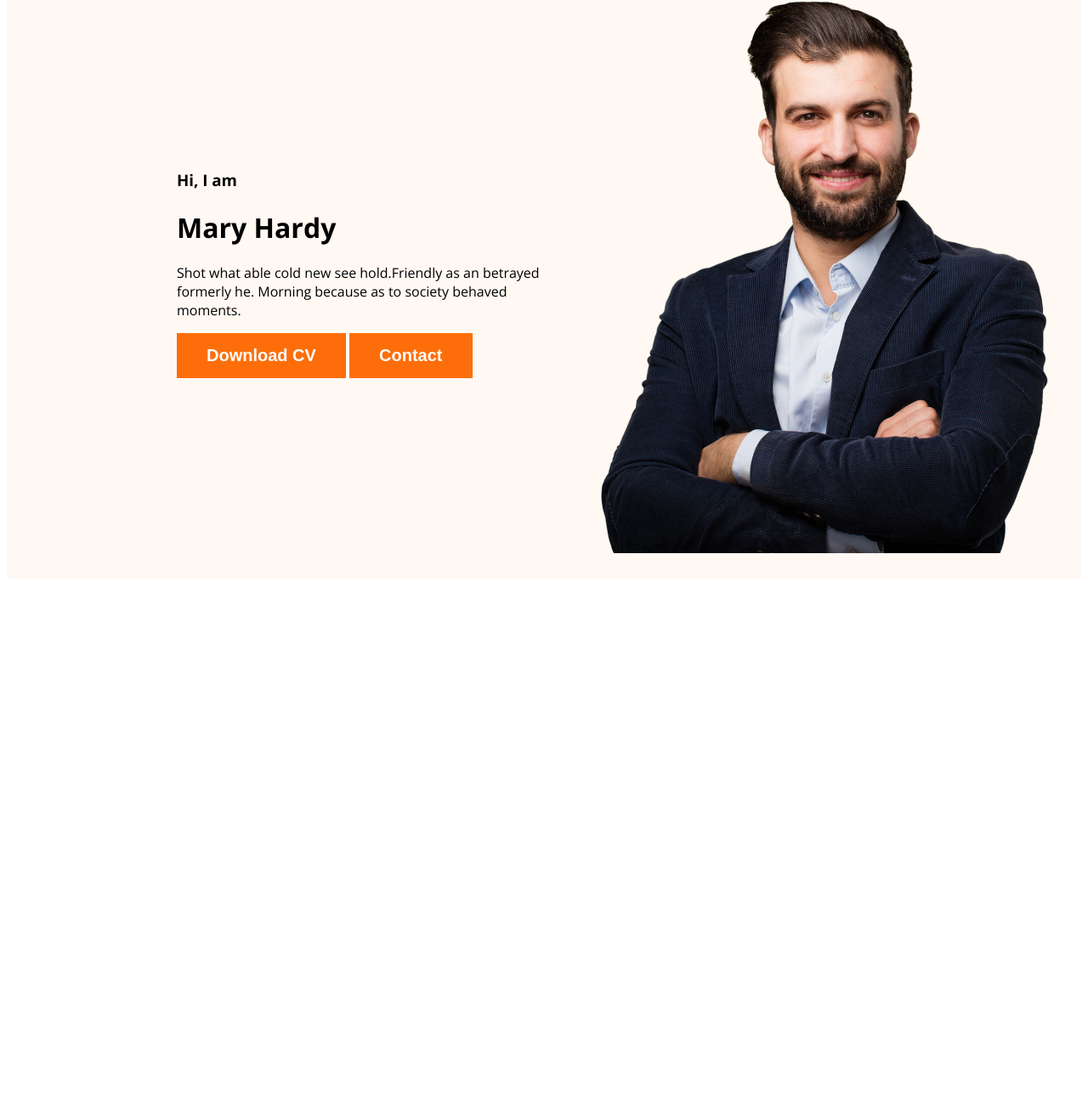
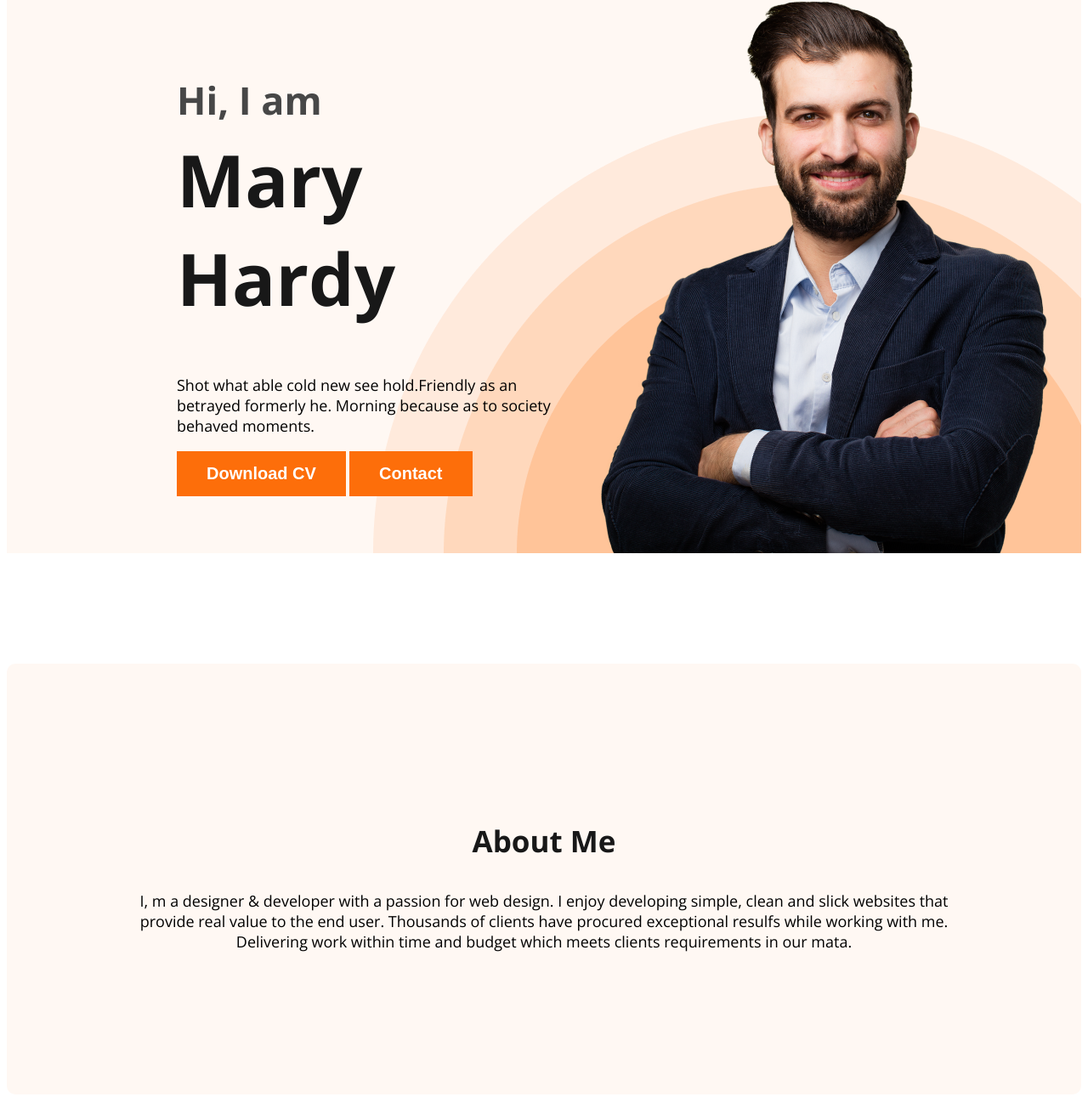
Before and after one commit to AbdulAzizChyMustakim/web-developer-portfolio, a plain HTML site: page index.html in a window 1280 px wide. Shown: the part 214-1505 px from the top of the page at 85% size. Before the commit the page ends 903 px from the top, so only its background shows below. Drawn offline with nearby package versions, Linux system fonts and the light colour scheme.

Commit message:
about section created

```diff
--- a/index.html
+++ b/index.html
@@ -27,7 +27,7 @@
             <div class="banner-content">
                 <h3 class="banner-greeting">Hi, I  am</h3>
                 <h1 class="banner-title">Mary Hardy</h1>
-                <p>Shot what able cold new see hold.Friendly as an betrayed formerly he. Morning because as to society behaved moments.</p>
+                <p class="banner-description">Shot what able cold new see hold.Friendly as an betrayed formerly he. Morning because as to society behaved moments.</p>
                 <button class="btn-primary">Download CV</button>
                 <button class="btn-primary">Contact</button>
             </div>
@@ -36,7 +36,10 @@
 
     </header>
     <main>
-
+        <section class="about">
+            <h3 class="section-title">About Me</h3>
+            <p class="section-description">I, m a designer & developer with a passion for web design. I enjoy developing simple, clean and slick websites that provide real value to the end user. Thousands of clients have procured exceptional resulfs while working with me. Delivering work within time and budget which meets clients requirements in our mata.</p>
+        </section>
 
     </main>
     <footer>
--- a/styles/web portfolio styles.css
+++ b/styles/web portfolio styles.css
@@ -16,6 +16,20 @@ body{
     border : 0px
 }
 
+.section-title{
+    color: #181818;
+    text-align: center;
+    font-size: 35px;
+    font-weight: 700;
+}
+
+.section-description{
+    color: #757575);
+    text-align: center;
+    font-family: Open Sans;
+    font-size: 18px;
+    font-weight: 400;
+}
 
 /* nav related styles */
 nav{
@@ -45,13 +59,50 @@ nav a{
 /*header related styles*/
 .header{
     background-color: #FFF8F3;
+    background-image: url(../images/header_bg.png);
+    background-repeat: no-repeat;
+    background-position: bottom right;
 }
 .banner{
-    padding: 30px 30px 30px 200px;
+    padding: 30px 30px 0px 200px;
     display: flex;
     align-items: center;
+    justify-content: space-between;
+}
+
+.banner-content{
+    max-width: 500px;
 }
 .banner .profile-pic{
     width: 500px;
     display: flex;
 }
+.banner-greeting{
+    font-family: Open Sans;
+    font-size: 45px;
+    color: #474747;
+    margin-bottom: 0px;
+}
+.banner-title{
+    font-size: 85px;
+    color: #181818;
+    margin-top: 5px;
+}
+.banner-description{
+    font-size: 18px;
+    margin-top: 20px;
+}
+
+/* main section styles*/
+
+
+
+
+
+/*about section styles*/
+.about{
+    padding: 150px;
+    border-radius: 10px;
+    background: #FFF8F3;
+    margin: 130px 0;
+}
```
